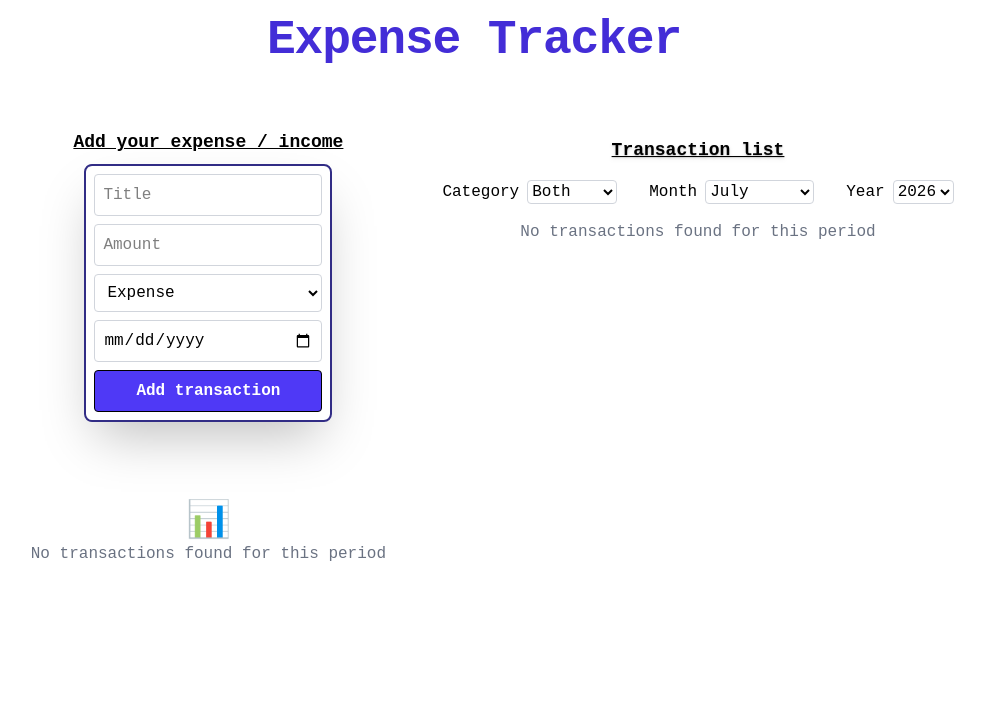
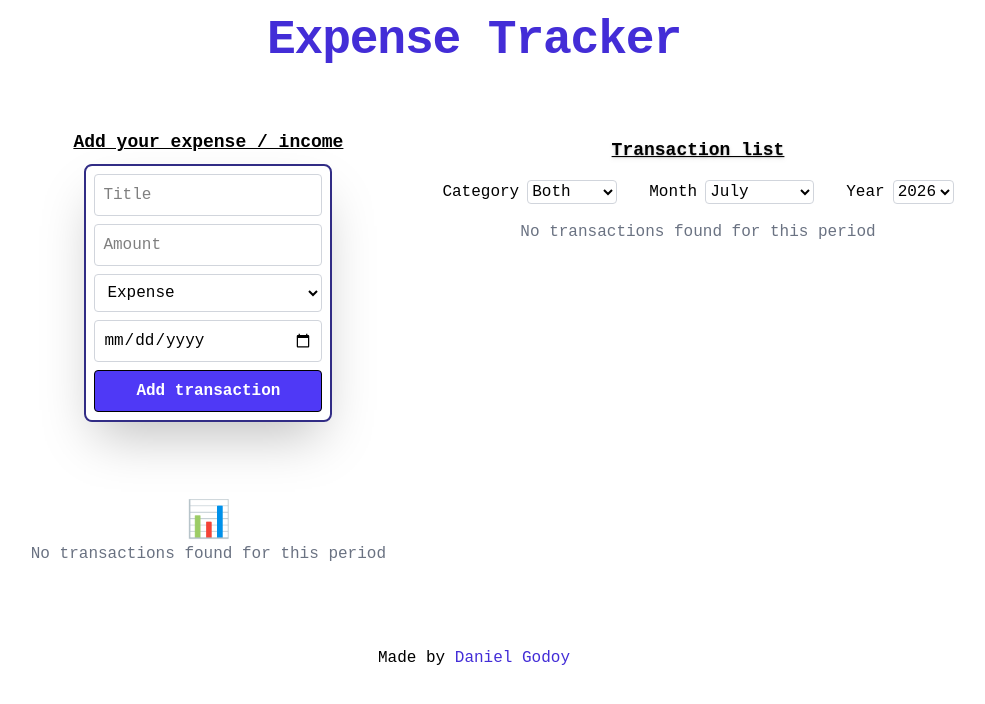
Before and after one commit to DanielGodoyGalindo/expense-tracker, a React (Vite) app: page / in a window 1280 px wide. Shown: the top 704 px of the page, without its empty margins (166-1151 px from the left). Built offline with nearby package versions, Linux system fonts and the light colour scheme.

Commit message:
feat(app): add footer

```diff
--- a/src/App.tsx
+++ b/src/App.tsx
@@ -102,6 +102,9 @@ function App() {
         </div>
 
       </div>
+      <footer className='self-center'>
+        Made by <a href='https://github.com/DanielGodoyGalindo/expense-tracker' className='cursor: pointer; text-indigo-700 hover:underline' >Daniel Godoy</a>
+      </footer>
     </div>
   );
 }
```
